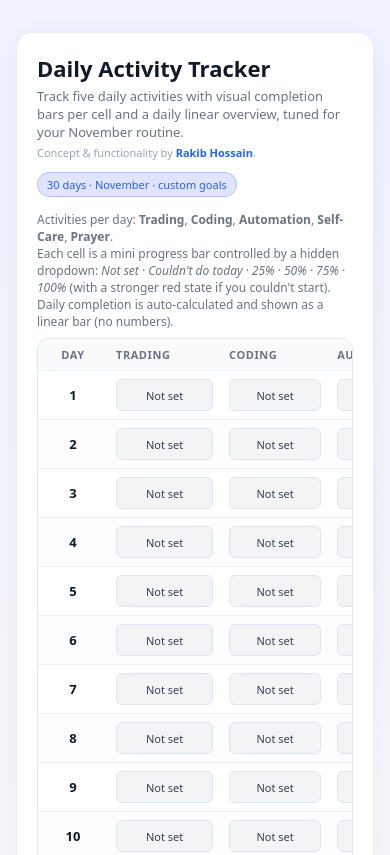
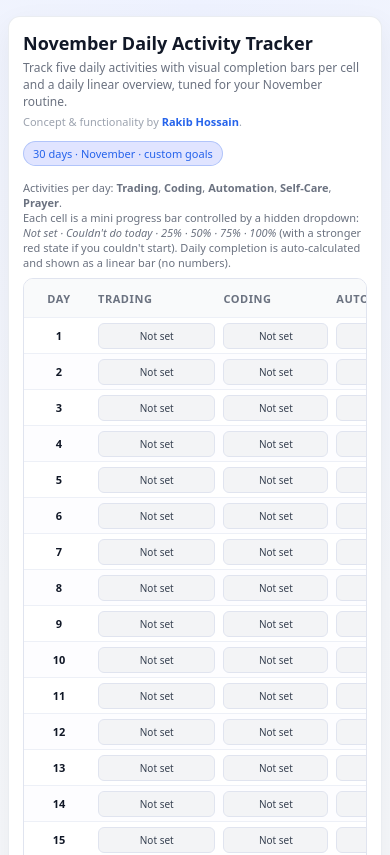
Before and after one commit to Rakib404H/30-Day-Activity-Tracker, a plain HTML site: page index.html in a window 390 px wide. Shown: the top 855 px of the page. Drawn offline with Linux system fonts and the light colour scheme.

Commit message:
v1.9 fixed

```diff
--- a/index.html
+++ b/index.html
@@ -317,10 +317,47 @@
       background: rgba(220, 38, 38, 0.15);
     }
 
+    /* Mobile compact layout */
     @media (max-width: 640px) {
-      header {
-        flex-direction: column;
-        align-items: flex-start;
+      .app {
+        margin: 16px auto;
+        padding: 0 8px;
+      }
+
+      .card {
+        padding: 14px;
+        border-radius: 12px;
+      }
+
+      header h1 {
+        font-size: 18px;
+      }
+
+      header p {
+        font-size: 12px;
+      }
+
+      .hint {
+        font-size: 11px;
+      }
+
+      th,
+      td {
+        padding: 4px 4px;
+        font-size: 11px;
+      }
+
+      .activity-field {
+        height: 26px;
+        font-size: 10px;
+      }
+
+      .overview-cell {
+        width: 160px;
+      }
+
+      .table-wrapper {
+        border-radius: 10px;
       }
     }
   </style>
@@ -330,7 +367,7 @@
     <div class="card">
       <header>
         <div>
-          <h1>Daily Activity Tracker</h1>
+          <h1>November Daily Activity Tracker</h1>
           <p>
             Track five daily activities with visual completion bars per cell and a daily linear overview, tuned for your November routine.
           </p>
@@ -375,7 +412,7 @@
             <a href="https://rakibhossain.dev/" target="_blank">Rakib Hossain</a>.
           </div>
           <div class="footer-note">
-            All activities are configured as customized goals for the month of <strong>November</strong>.
+            All activities are configured as customised goals for the month of <strong>November</strong>.
           </div>
         </div>
         <button type="button" class="btn-danger" id="resetAll">
@@ -394,7 +431,6 @@
     const summaryText = document.getElementById("summaryText");
     const resetAllBtn = document.getElementById("resetAll");
 
-    // Dropdown options (nicer labels for the menu)
     const ACTIVITY_OPTIONS = [
       { value: "none",   label: "⚪ Not set",               pct: 0 },
       { value: "unable", label: "⛔ Couldn't do today",     pct: 0 },
@@ -404,7 +440,6 @@
       { value: "100",    label: "✅ 100% completed",       pct: 100 },
     ];
 
-    // data[dayIndex] = { activities: [...], overview: number|null }
     let data = [];
 
     function loadData() {
@@ -486,10 +521,9 @@
       const fill = field.querySelector(".activity-fill");
       const labelEl = field.querySelector(".activity-label");
 
-      // Width logic: normal % for progress, but full-width red for "Couldn't do today"
       let width = pct;
       if (val === "unable") {
-        width = 100; // visually strong "fail" state
+        width = 100;
       }
 
       fill.style.width = width + "%";
@@ -638,7 +672,6 @@
         tableBody.appendChild(tr);
       }
 
-      // Now that everything is in the DOM, update visuals
       for (let d = 0; d < DAYS; d++) {
         for (let aIndex = 0; aIndex < ACTIVITIES.length; aIndex++) {
           updateActivityCell(d, aIndex);
```
